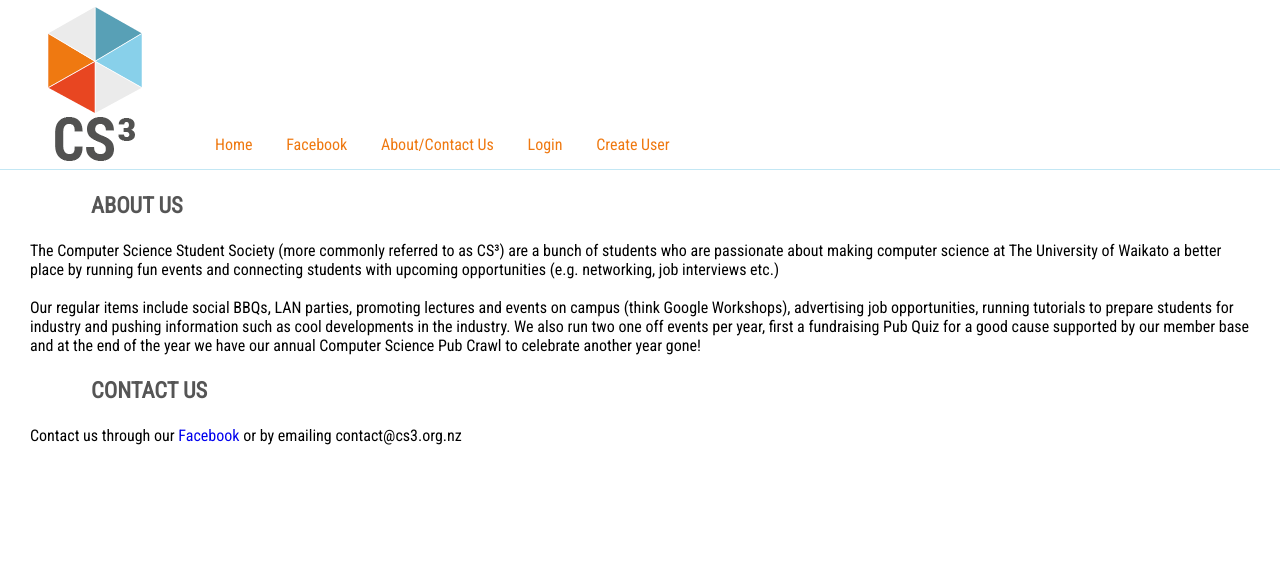
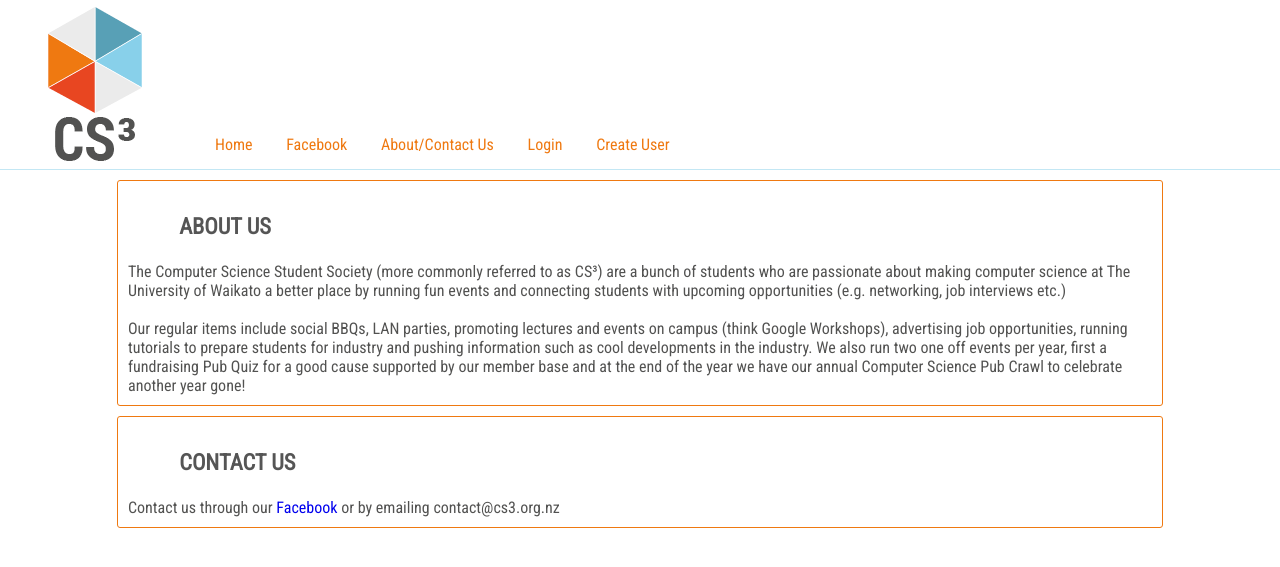
Before and after one commit to cscubed/cs3.github.io, a PHP site: page /about.php in a window 1280 px wide. Shown: the top 567 px of the page. Run offline with PHP 8.4, Linux system fonts and the light colour scheme; some libraries are stand-ins or nearby versions.

Commit message:
Update CSS.

```diff
--- a/css/style.css
+++ b/css/style.css
@@ -18,8 +18,14 @@ body {
 }
 
 .bodytext {
+    border: rgb(239,121,17) 1px solid;
+    border-radius: 3px;
+    color: rgb(82,82,81);
     font-size: 1em;
     margin: 10px 20px;
+    -moz-border-radius: 3px;
+    padding: 10px;
+    -webkit-border-radius: 3px;
 }
 
 .container {
@@ -146,8 +152,8 @@ pre {
 /* 768px iPad Portait*/
 @media only screen and (min-width: 768px) {
     .bodytext {
-		font-size: 1em;
-		margin: 20px 30px;
+        margin: 10px auto;
+        width: 80%;
     }
 
     .hamburger {
```
Also changed, not shown: css/posts.css (indentation only). Lines whose indentation alone changed are shown as unchanged.
